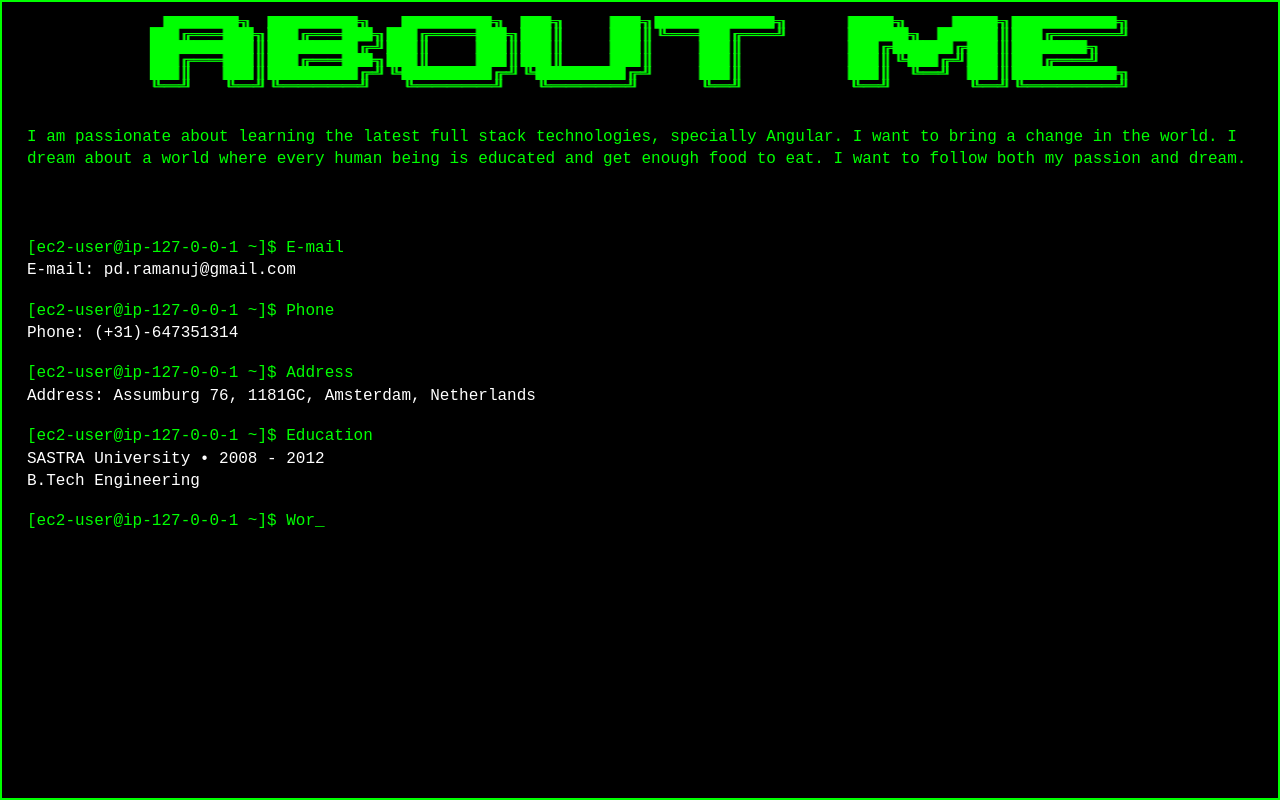
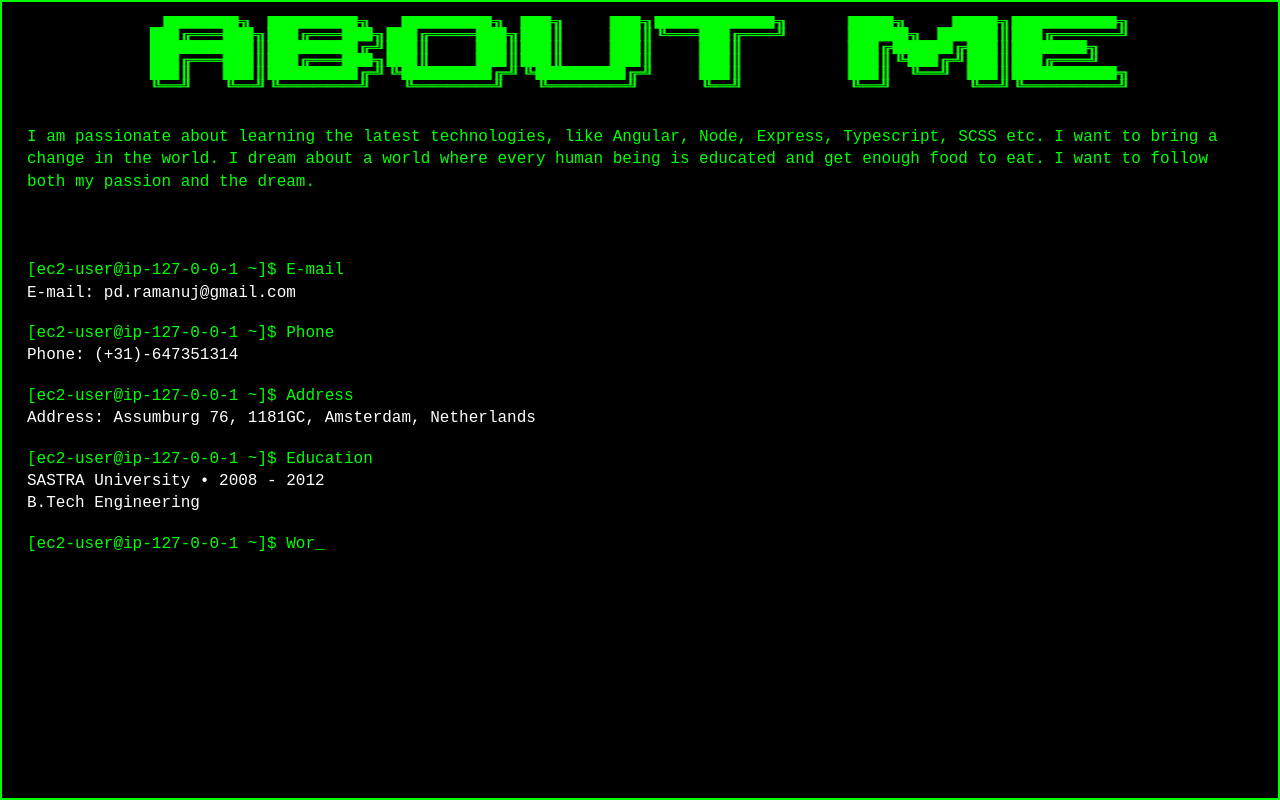
Before and after one commit to ramanujprasad/ramanujprasad.github.io, a plain HTML site: page index.html in a window 1280 px wide. Shown: the part 1000-1800 px from the top of the page. Drawn offline with nearby package versions, Linux system fonts and the light colour scheme.

Commit message:
Updated the profile data

```diff
--- a/index.html
+++ b/index.html
@@ -102,7 +102,7 @@
 				</div>
 				<div class="clearfix"></div>
 				<div class="about-me__content" id="terminal-start">
-					<p>I am passionate about learning the latest full stack technologies, specially Angular. I want to bring a change in the world. I dream about a world where every human being is educated and get enough food to eat. I want to follow both my passion and dream.</p>
+					<p>I am passionate about learning the latest technologies, like Angular, Node, Express, Typescript, SCSS etc. I want to bring a change in the world. I dream about a world where every human being is educated and get enough food to eat. I want to follow both my passion and the dream.</p>
 
 					<br><br>
 					<div class="command">
```
